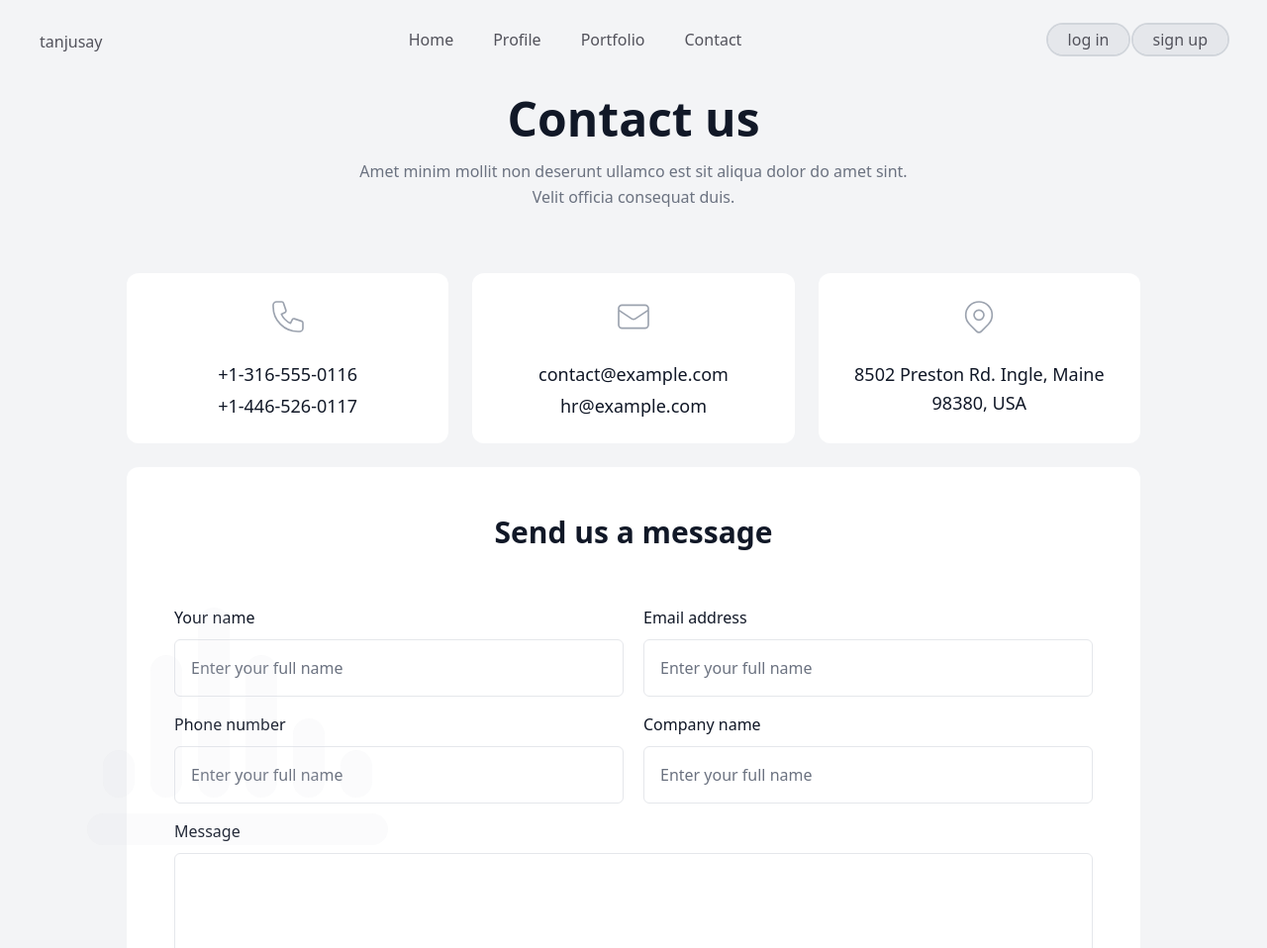
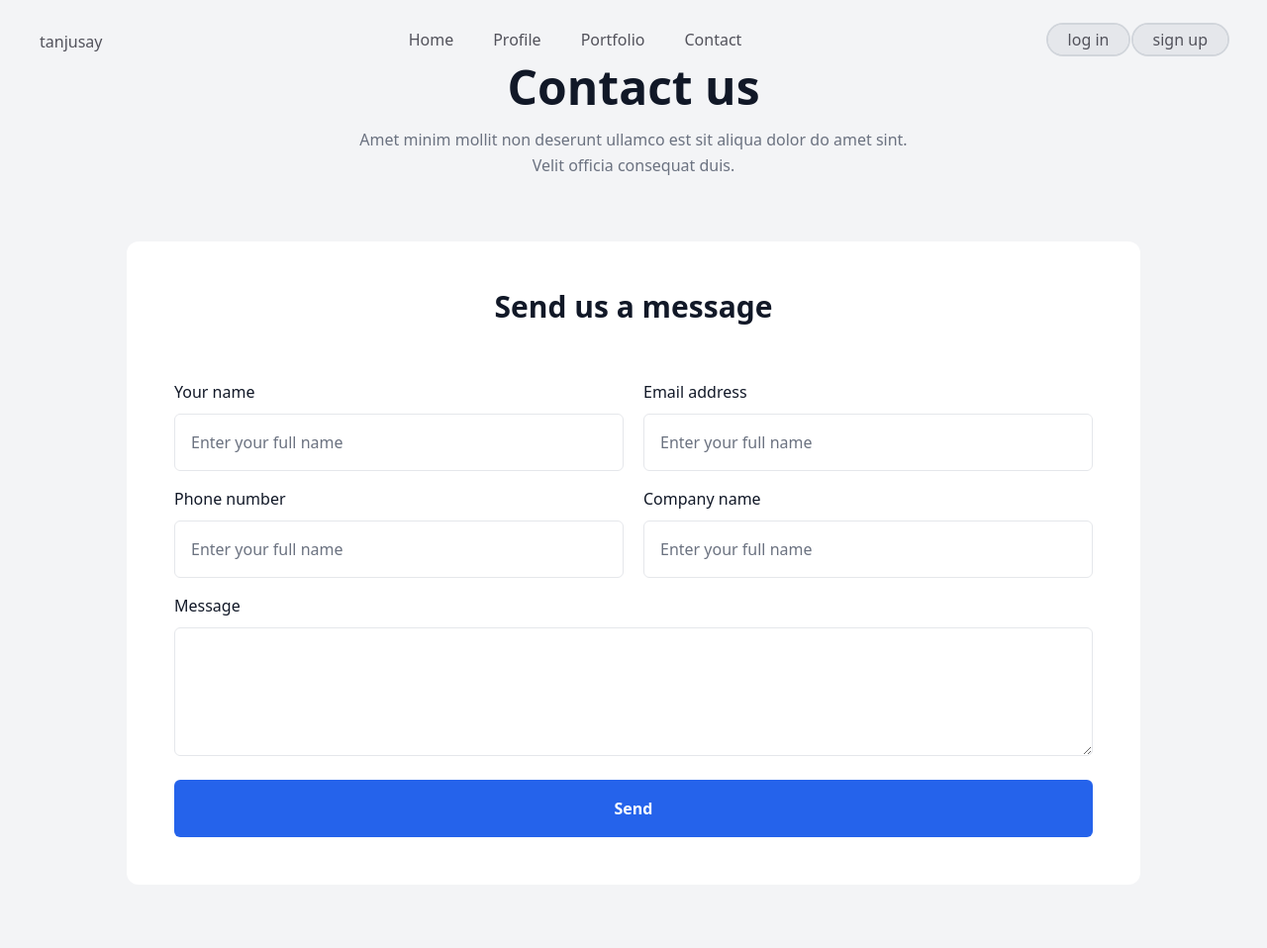
Before and after one commit to tanjusay/dj-portfolio, a Django app: page /contact/ in a window 1280 px wide. Shown: the whole page at 99% size. Run offline with Django 5.2, Linux system fonts and the light colour scheme; style sheets or scripts are compiled from the project's sources.

Commit message:
day 2 edit

```diff
--- a/templates/base.html
+++ b/templates/base.html
@@ -13,26 +13,11 @@
 
   <body class="">
     <div
-      class="h-screen text-zinc-600 bg-gradient-to-b from-zinc-50 to-zinc-100 overflow-y-scroll"
-    >
-      {% include "base/nav.html" %} {% block content %} {% endblock content %}
+      class="h-screen text-zinc-600 bg-gradient-to-b from-zinc-50 to-zinc-100 overflow-y-scroll">
+      {% include "base/nav.html" %}
 
-      <div class="absolute bottom-10 left-10 z-0 opacity-10">
-        <svg
-          width="800px"
-          height="800px"
-          viewBox="0 0 24 24"
-          class="w-96 z-0 h-full object-fill fill-gray-300 text-gray-300"
-          fill="none"
-          xmlns="http://www.w3.org/2000/svg"
-        >
-          <path
-            fill-rule="evenodd"
-            clip-rule="evenodd"
-            d="M12 6C12 5.44772 11.5523 5 11 5C10.4477 5 10 5.44772 10 6V16C10 16.5523 10.4477 17 11 17C11.5523 17 12 16.5523 12 16V6ZM9 9C9 8.44772 8.55228 8 8 8C7.44772 8 7 8.44772 7 9V16C7 16.5523 7.44772 17 8 17C8.55228 17 9 16.5523 9 16V9ZM15 9C15 8.44772 14.5523 8 14 8C13.4477 8 13 8.44772 13 9V16C13 16.5523 13.4477 17 14 17C14.5523 17 15 16.5523 15 16V9ZM18 13C18 12.4477 17.5523 12 17 12C16.4477 12 16 12.4477 16 13V16C16 16.5523 16.4477 17 17 17C17.5523 17 18 16.5523 18 16V13ZM6 15C6 14.4477 5.55228 14 5 14C4.44772 14 4 14.4477 4 15V16C4 16.5523 4.44772 17 5 17C5.55228 17 6 16.5523 6 16V15ZM21 15C21 14.4477 20.5523 14 20 14C19.4477 14 19 14.4477 19 15V16C19 16.5523 19.4477 17 20 17C20.5523 17 21 16.5523 21 16V15ZM4 18C3.44772 18 3 18.4477 3 19C3 19.5523 3.44772 20 4 20H21C21.5523 20 22 19.5523 22 19C22 18.4477 21.5523 18 21 18H4Z"
-          ></path>
-        </svg>
-      </div>
+      {% block content %} {% endblock content %}
+
     </div>
   </body>
 </html>
--- a/templates/contact.html
+++ b/templates/contact.html
@@ -1,97 +1,110 @@
 {% extends "base.html" %}
-
 {% block title %}contacts{% endblock %}
-
 {% block content %}
 
-<section class="py-10 bg-gray-100 sm:py-16 lg:py-24">
+<section class="min-h-screen py-10 bg-gray-100 sm:py-16 lg:py-18">
   <div class="px-4 mx-auto sm:px-6 lg:px-8 max-w-7xl">
     <div class="max-w-2xl mx-auto text-center">
-            <h2 class="text-3xl font-bold leading-tight text-gray-900 sm:text-4xl lg:text-5xl">Contact us</h2>
-            <p class="max-w-xl mx-auto mt-4 text-base leading-relaxed text-gray-500">Amet minim mollit non deserunt ullamco est sit aliqua dolor do amet sint. Velit officia consequat duis.</p>
+      <h2
+        class="text-3xl font-bold leading-tight text-gray-900 sm:text-4xl lg:text-5xl"
+      >
+        Contact us
+      </h2>
+      <p class="max-w-xl mx-auto mt-4 text-base leading-relaxed text-gray-500">
+        Amet minim mollit non deserunt ullamco est sit aliqua dolor do amet
+        sint. Velit officia consequat duis.
+      </p>
     </div>
 
     <div class="max-w-5xl mx-auto mt-12 sm:mt-16">
-            <div class="grid grid-cols-1 gap-6 px-8 text-center md:px-0 md:grid-cols-3">
-                <div class="overflow-hidden bg-white rounded-xl">
-                    <div class="p-6">
-                        <svg class="flex-shrink-0 w-10 h-10 mx-auto text-gray-400" xmlns="http://www.w3.org/2000/svg" fill="none" viewBox="0 0 24 24" stroke="currentColor">
-                            <path
-                                stroke-linecap="round"
-                                stroke-linejoin="round"
-                                stroke-width="1"
-                                d="M3 5a2 2 0 012-2h3.28a1 1 0 01.948.684l1.498 4.493a1 1 0 01-.502 1.21l-2.257 1.13a11.042 11.042 0 005.516 5.516l1.13-2.257a1 1 0 011.21-.502l4.493 1.498a1 1 0 01.684.949V19a2 2 0 01-2 2h-1C9.716 21 3 14.284 3 6V5z"
-                            />
-                        </svg>
-                        <p class="mt-6 text-lg font-medium text-gray-900">+1-316-555-0116</p>
-                        <p class="mt-1 text-lg font-medium text-gray-900">+1-446-526-0117</p>
-                    </div>
-                </div>
-
-                <div class="overflow-hidden bg-white rounded-xl">
-                    <div class="p-6">
-                        <svg class="flex-shrink-0 w-10 h-10 mx-auto text-gray-400" xmlns="http://www.w3.org/2000/svg" fill="none" viewBox="0 0 24 24" stroke="currentColor">
-                            <path stroke-linecap="round" stroke-linejoin="round" stroke-width="1" d="M3 8l7.89 5.26a2 2 0 002.22 0L21 8M5 19h14a2 2 0 002-2V7a2 2 0 00-2-2H5a2 2 0 00-2 2v10a2 2 0 002 2z" />
-                        </svg>
-                        <p class="mt-6 text-lg font-medium text-gray-900">contact@example.com</p>
-                        <p class="mt-1 text-lg font-medium text-gray-900">hr@example.com</p>
-                    </div>
-                </div>
-
-                <div class="overflow-hidden bg-white rounded-xl">
-                    <div class="p-6">
-                        <svg class="flex-shrink-0 w-10 h-10 mx-auto text-gray-400" xmlns="http://www.w3.org/2000/svg" fill="none" viewBox="0 0 24 24" stroke="currentColor">
-                            <path stroke-linecap="round" stroke-linejoin="round" stroke-width="1" d="M17.657 16.657L13.414 20.9a1.998 1.998 0 01-2.827 0l-4.244-4.243a8 8 0 1111.314 0z" />
-                            <path stroke-linecap="round" stroke-linejoin="round" stroke-width="1" d="M15 11a3 3 0 11-6 0 3 3 0 016 0z" />
-                        </svg>
-                        <p class="mt-6 text-lg font-medium leading-relaxed text-gray-900">8502 Preston Rd. Ingle, Maine 98380, USA</p>
-                    </div>
-                </div>
-            </div>
-
       <div class="mt-6 overflow-hidden bg-white rounded-xl">
         <div class="px-6 py-12 sm:p-12">
-                    <h3 class="text-3xl font-semibold text-center text-gray-900">Send us a message</h3>
+          <h3 class="text-3xl font-semibold text-center text-gray-900">
+            Send us a message
+          </h3>
 
           <form action="#" method="POST" class="mt-14">
             <div class="grid grid-cols-1 sm:grid-cols-2 gap-x-5 gap-y-4">
               <div>
-                                <label for="" class="text-base font-medium text-gray-900"> Your name </label>
+                <label for="" class="text-base font-medium text-gray-900">
+                  Your name
+                </label>
                 <div class="mt-2.5 relative">
-                                    <input type="text" name="" id="" placeholder="Enter your full name" class="block w-full px-4 py-4 text-black placeholder-gray-500 transition-all duration-200 bg-white border border-gray-200 rounded-md focus:outline-none focus:border-blue-600 caret-blue-600" />
+                  <input
+                    type="text"
+                    name=""
+                    id=""
+                    placeholder="Enter your full name"
+                    class="block w-full px-4 py-4 text-black placeholder-gray-500 transition-all duration-200 bg-white border border-gray-200 rounded-md focus:outline-none focus:border-blue-600 caret-blue-600"
+                  />
                 </div>
               </div>
 
               <div>
-                                <label for="" class="text-base font-medium text-gray-900"> Email address </label>
+                <label for="" class="text-base font-medium text-gray-900">
+                  Email address
+                </label>
                 <div class="mt-2.5 relative">
-                                    <input type="email" name="" id="" placeholder="Enter your full name" class="block w-full px-4 py-4 text-black placeholder-gray-500 transition-all duration-200 bg-white border border-gray-200 rounded-md focus:outline-none focus:border-blue-600 caret-blue-600" />
+                  <input
+                    type="email"
+                    name=""
+                    id=""
+                    placeholder="Enter your full name"
+                    class="block w-full px-4 py-4 text-black placeholder-gray-500 transition-all duration-200 bg-white border border-gray-200 rounded-md focus:outline-none focus:border-blue-600 caret-blue-600"
+                  />
                 </div>
               </div>
 
               <div>
-                                <label for="" class="text-base font-medium text-gray-900"> Phone number </label>
+                <label for="" class="text-base font-medium text-gray-900">
+                  Phone number
+                </label>
                 <div class="mt-2.5 relative">
-                                    <input type="tel" name="" id="" placeholder="Enter your full name" class="block w-full px-4 py-4 text-black placeholder-gray-500 transition-all duration-200 bg-white border border-gray-200 rounded-md focus:outline-none focus:border-blue-600 caret-blue-600" />
+                  <input
+                    type="tel"
+                    name=""
+                    id=""
+                    placeholder="Enter your full name"
+                    class="block w-full px-4 py-4 text-black placeholder-gray-500 transition-all duration-200 bg-white border border-gray-200 rounded-md focus:outline-none focus:border-blue-600 caret-blue-600"
+                  />
                 </div>
               </div>
 
               <div>
-                                <label for="" class="text-base font-medium text-gray-900"> Company name </label>
+                <label for="" class="text-base font-medium text-gray-900">
+                  Company name
+                </label>
                 <div class="mt-2.5 relative">
-                                    <input type="text" name="" id="" placeholder="Enter your full name" class="block w-full px-4 py-4 text-black placeholder-gray-500 transition-all duration-200 bg-white border border-gray-200 rounded-md focus:outline-none focus:border-blue-600 caret-blue-600" />
+                  <input
+                    type="text"
+                    name=""
+                    id=""
+                    placeholder="Enter your full name"
+                    class="block w-full px-4 py-4 text-black placeholder-gray-500 transition-all duration-200 bg-white border border-gray-200 rounded-md focus:outline-none focus:border-blue-600 caret-blue-600"
+                  />
                 </div>
               </div>
 
               <div class="sm:col-span-2">
-                                <label for="" class="text-base font-medium text-gray-900"> Message </label>
+                <label for="" class="text-base font-medium text-gray-900">
+                  Message
+                </label>
                 <div class="mt-2.5 relative">
-                                    <textarea name="" id="" placeholder="" class="block w-full px-4 py-4 text-black placeholder-gray-500 transition-all duration-200 bg-white border border-gray-200 rounded-md resize-y focus:outline-none focus:border-blue-600 caret-blue-600" rows="4"></textarea>
+                  <textarea
+                    name=""
+                    id=""
+                    placeholder=""
+                    class="block w-full px-4 py-4 text-black placeholder-gray-500 transition-all duration-200 bg-white border border-gray-200 rounded-md resize-y focus:outline-none focus:border-blue-600 caret-blue-600"
+                    rows="4"
+                  ></textarea>
                 </div>
               </div>
 
               <div class="sm:col-span-2">
-                                <button type="submit" class="inline-flex items-center justify-center w-full px-4 py-4 mt-2 text-base font-semibold text-white transition-all duration-200 bg-blue-600 border border-transparent rounded-md focus:outline-none hover:bg-blue-700 focus:bg-blue-700">
+                <button
+                  type="submit"
+                  class="inline-flex items-center justify-center w-full px-4 py-4 mt-2 text-base font-semibold text-white transition-all duration-200 bg-blue-600 border border-transparent rounded-md focus:outline-none hover:bg-blue-700 focus:bg-blue-700"
+                >
                   Send
                 </button>
               </div>
@@ -103,5 +116,4 @@
   </div>
 </section>
 
-
 {% endblock content %}
```
Lines whose indentation alone changed are shown as unchanged.
